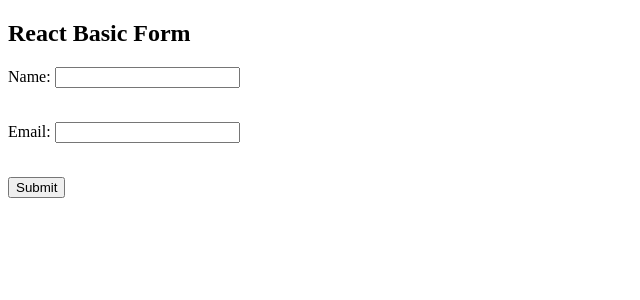
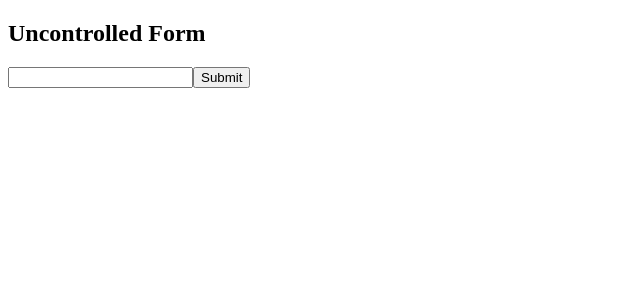
Before and after one commit to Rohitsingh1302/reactrevision, a React (Vite) app: page / in a window 1280 px wide. Shown: the top 300 px of the page, without its empty margins (0-640 px from the left). Built offline with nearby package versions, Linux system fonts and the light colour scheme.

Commit message:
uncontrolled form

```diff
--- a/src/App.jsx
+++ b/src/App.jsx
@@ -1,9 +1,9 @@
 
-import Formtopic from "./components/form";
+import UncontrolledForm from "./components/uncontrolled";
 
 function App() {
   return (
-      <Formtopic/>
+      <UncontrolledForm/>
   );
 }
 
--- /dev/null
+++ b/src/components/uncontrolled.jsx
@@ -0,0 +1,23 @@
+import { useRef } from "react";
+
+function UncontrolledForm() {
+  const nameRef = useRef();
+
+  const handleSubmit = (e) => {
+    e.preventDefault();
+    alert("Name: " + nameRef.current.value);
+  };
+
+  return (
+    <div>
+      <h2>Uncontrolled Form</h2>
+
+      <form onSubmit={handleSubmit}>
+        <input type="text" ref={nameRef} />
+        <button type="submit">Submit</button>
+      </form>
+    </div>
+  );
+}
+
+export default UncontrolledForm;
```
